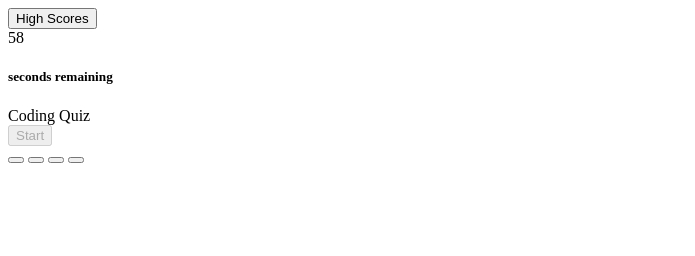
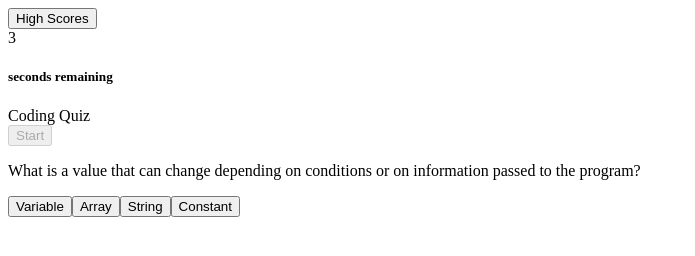
Before and after one commit to mrwait-music/Coding-Quiz, a plain HTML site: page index.html in a window 1280 px wide. Both pictures are taken after a click on the button "Start". Shown: the whole page, without its empty margins (0-695 px from the left). Drawn offline with Linux system fonts and the light colour scheme.

Commit message:
Major adjustments to functions takeTest, checkCorrect.

```diff
--- a/index.html
+++ b/index.html
@@ -13,6 +13,7 @@
         <div>
         <button id="highScore">High Scores</button>
         </div>
+        <!-- // Clock -->
     <div class= "card-timer">
         <div class = "timer-text">
         <div class="large-font timer-count">60</div>
@@ -21,7 +22,7 @@
       </div>
         </nav>
 
-    <header>
+    <header id="startRemove">
       <div class= "large-font">Coding Quiz</div>
       <button class="start-button">Start</button>
     </header>
@@ -29,13 +30,10 @@
 
     <main>
       <section>
-  <div class="questions" id="?"></div>
-  <div>
-    <button onclick="checkCorrect()" id="button1"></button>
-    <button onclick="checkCorrect()" id="button2"></button>
-    <button onclick="checkCorrect()" id="button3"></button>
-    <button onclick="checkCorrect()" id="button4"></button>
-  </div>
+        <!-- Question -->
+  <div class="questions" id="quizQuestions"></div>
+        <!-- Answers -->
+  <div id="possibleAnswers"></div>
 
 
       </section>
--- a/script.js
+++ b/script.js
@@ -10,41 +10,40 @@
 
 var timerElement = document.querySelector(".timer-count");
 var startButton = document.querySelector(".start-button");
+var remove = document.querySelector("#startRemove")
+var userResponse = document.querySelector("#possibleAnswers")
 var timer;
 var timerCount;
 var score = 0;
+var qCounter = 0;
+
 
 // var answer = questions[answers[" "]];
 
 // Questions for test
 var questions = [
   {
-    question1: "What is a value that can change depending on conditions or on information passed to the program?",
+    question: "What is a value that can change depending on conditions or on information passed to the program?",
     answers: [
-    {text: "Variable", isCorrect: true },
-    {text: "Boolean", isCorrect: false },
-    {text: "String", isCorrect: false },
-    {text: "Constant", isCorrect: false }
-  ]
+      "Variable", "Array", "String", "Constant"
+    ],
+    correctAnswer: "Variable"
   },
 
   {
- question2: "What can we use to store a list of multiple data types?",
+    question: "What can we use to store a list of multiple data types?",
     answers: [
-    {text: "Variable", isCorrect: false },
-    {text: "Array", isCorrect: true },
-    {text: "String", isCorrect: false },
-    {text: "Constant", isCorrect: false },
-  ]
+      "Variable", "Array", "String", "Constant"
+    ],
+    correctAnswer: "Array"
   },
 
-  { question3: "What is the opposite of a variable?",
+  {
+    question: "What is the opposite of a variable?",
     answers: [
-      {text: "Variable", isCorrect: false },
-      {text: "Array", isCorrect: false },
-      {text: "String", isCorrect: false },
-      {text: "Constant", isCorrect: true }
-    ]
+      "Variable", "Array", "String", "Constant"
+    ],
+    correctAnswer: "Constant"
   },
 ]
 
@@ -59,10 +58,11 @@ function init() {
 
 // start timer
 function startGame() {
-  timerCount = 60;
+  timerCount = 5;
   startButton.disabled = true;
   startTimer()
   takeTest()
+  // startButton.addEventListener("click", startButton.style.display = "none");
 }
 
 
@@ -70,44 +70,52 @@ function startGame() {
 
 // timer function
 function startTimer() {
-  timer = setInterval(function() {
+  timer = setInterval(function () {
     timerCount--;
     timerElement.textContent = timerCount;
-    if (timerCount >= 0) {
-    if (score && timerCount > 0) {
+    if (timerCount > 0) {
+      if (score && timerCount > 0) {
         clearInterval(timer);
-            }
-            // When all questions are answered or Time=0-> Game over
+      }
+      // When all questions are answered or Time=0-> Game over
     } else if (timerCount === 0) {
       clearInterval(timer);
     }
   }, 1000);
-  console.log(timer)
 }
 
 
 
-  function takeTest() {
-    if (timerCount !== 60) {
-    for (var i=0; i <questions.length; i++) {
-      var userResponse = document.querySelector("#selections")
-      if(userResponse === questions.answers[i])
-      {
-        score++;
-        alert("Correct!");
-      } else {
-        alert("Incorrect!")
-        (timerCount - 10);
-    }
+function takeTest() {
+
+  var quizQuestionsEl = document.querySelector("#quizQuestions")
+  quizQuestionsEl.innerHTML = ""
+  userResponse.innerHTML = ""
+    for (var i = 0; i < questions[qCounter].answers.length; i++) {
+      var answer = questions[qCounter].answers[i]
+      var button = document.createElement("button")
+      button.textContent = answer
+      userResponse.append(button)
 }
-}
+    var p = document.createElement("p")
+    p.textContent = questions[qCounter].question
+    quizQuestionsEl.append(p)
 }
 
 
-// checkCorrect() {
-//   if answers
-// }
+function checkCorrect(event) {
+var userAnswer = event.target.textContent
+var correctAnswer = questions[qCounter].correctAnswer
+if (userAnswer === correctAnswer){
+  console.log("correct")
+} else {
+  console.log("false")
+}
+qCounter++
+takeTest()
+}
 
 
 // Click start button-game begins
 startButton.addEventListener("click", startGame)
+userResponse.addEventListener("click", checkCorrect)
```
